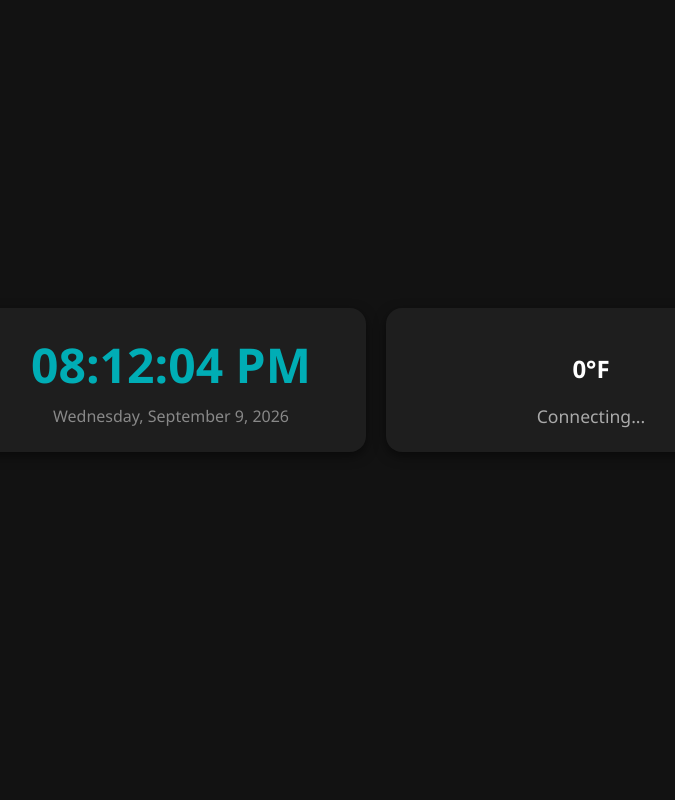
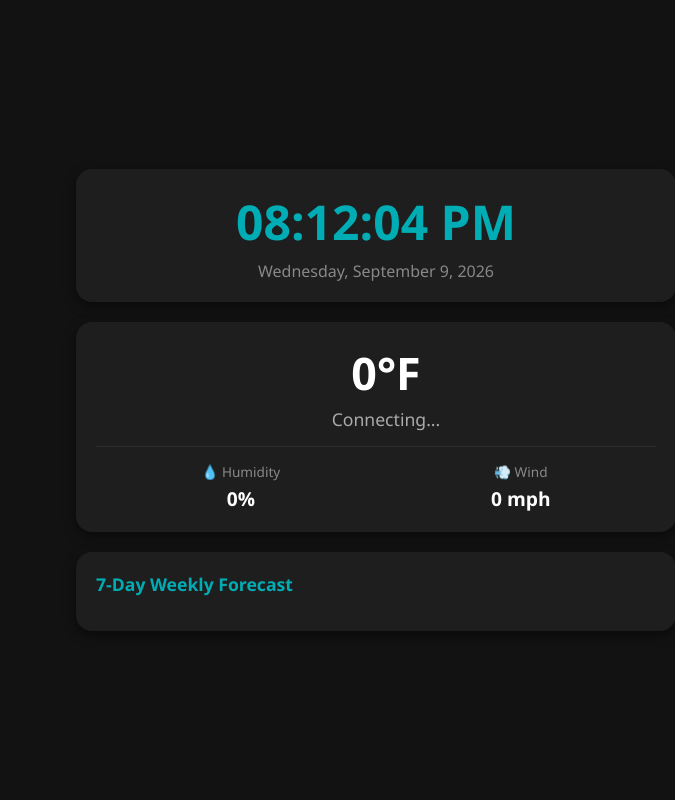
Before and after one commit to jaydev73/solar_monitor, a Flask app: page / in a window 1280 px wide. Shown: the whole page, without its empty margins (264-939 px from the left). Run offline with Flask 3, Linux system fonts and the light colour scheme; data that the repository does not hold is empty.

Commit message:
Add core humidity, wind telemetry, and 7-day forecast views

```diff
--- a/app.py
+++ b/app.py
@@ -4,12 +4,17 @@ import http.client
 import threading
 from flask import Flask, render_template, jsonify
 
-# Global cache holding our isolated weather data records
+# Global cache holding our weather data records
 weather_cache = {
-    "temp_f": 0,
-    "condition": "Connecting...",
-    "is_day": 1,
-    "wmo_code": 0,
+    "current": {
+        "temp_f": 0,
+        "condition": "Connecting...",
+        "wmo_code": 0,
+        "is_day": 1,
+        "humidity": 0,
+        "wind_speed": 0.0
+    },
+    "forecast": [], # List of dictionaries for the 7-day forecast
     "online": False
 }
 
@@ -22,10 +27,17 @@ def home():
     return render_template('index.html')
 
 def fetch_los_angeles_weather():
-    """Queries Open-Meteo for Los Angeles using a background thread loop."""
+    """Queries Open-Meteo for LA weather & 7-day forecast using a background loop."""
     global weather_cache
     host = "api.open-meteo.com"
-    path = "/v1/forecast?latitude=34.0522&longitude=-118.2437&current_weather=true&temperature_unit=fahrenheit"
+
+    # Expanded query path to include current humidity, wind speed, and 7-day daily forecast metrics
+    path = (
+        "/v1/forecast?latitude=34.0522&longitude=-118.2437"
+        "&current=temperature_2m,relative_humidity_2m,is_day,weather_code,wind_speed_10m"
+        "&daily=weather_code,temperature_2m_max,temperature_2m_min"
+        "&temperature_unit=fahrenheit&wind_speed_unit=mph&timezone=America%2FLos_Angeles"
+    )
 
     headers = {
         'User-Agent': 'Mozilla/5.0 (Macintosh; Intel Mac OS X 10_15_7)',
@@ -34,7 +46,7 @@ def fetch_los_angeles_weather():
 
     while True:
         try:
-            print(f"\n📡 [DIAGNOSTIC]: Contacting Host: {host}")
+            print(f"\n📡 [DIAGNOSTIC]: Contacting Host for deep forecast: {host}")
             conn = http.client.HTTPSConnection(host, timeout=4)
             conn.request("GET", path, headers=headers)
             res = conn.getresponse()
@@ -42,25 +54,47 @@ def fetch_los_angeles_weather():
             if res.status == 200:
                 raw_body = res.read().decode('utf-8')
                 data = json.loads(raw_body)
-                current = data["current_weather"]
-                wmo_code = current["weathercode"]
 
-                # Determine text condition
-                condition = "Clear Sky"
-                if 1 <= wmo_code <= 3: condition = "Partly Cloudy"
-                elif 45 <= wmo_code <= 48: condition = "Foggy"
-                elif (51 <= wmo_code <= 67) or (80 <= wmo_code <= 82): condition = "Rainy"
-                elif (71 <= wmo_code <= 77) or (85 <= wmo_code <= 86): condition = "Snowy"
-                elif wmo_code >= 95: condition = "Thunderstorm"
+                # Parse current conditions
+                current = data["current"]
+                wmo_code = current["weather_code"]
 
-                weather_cache.update({
-                    "temp_f": round(current["temperature"]),
+                condition_map = {
+                    0: "Clear Sky", 1: "Partly Cloudy", 2: "Partly Cloudy", 3: "Partly Cloudy",
+                    45: "Foggy", 48: "Foggy", 51: "Rainy", 53: "Rainy", 55: "Rainy",
+                    61: "Rainy", 63: "Rainy", 65: "Rainy", 80: "Rainy", 81: "Rainy", 82: "Rainy",
+                    71: "Snowy", 73: "Snowy", 75: "Snowy", 85: "Snowy", 86: "Snowy",
+                    95: "Thunderstorm", 96: "Thunderstorm", 99: "Thunderstorm"
+                }
+                condition = condition_map.get(wmo_code, "Clear Sky")
+
+                current_parsed = {
+                    "temp_f": round(current["temperature_2m"]),
                     "condition": condition,
                     "wmo_code": wmo_code,
                     "is_day": current["is_day"],
+                    "humidity": current["relative_humidity_2m"],
+                    "wind_speed": round(current["wind_speed_10m"], 1)
+                }
+
+                # Parse 7-Day Forecast arrays
+                daily = data["daily"]
+                forecast_parsed = []
+
+                for i in range(len(daily["time"])):
+                    forecast_parsed.append({
+                        "date_raw": daily["time"][i], # format: "YYYY-MM-DD"
+                        "wmo_code": daily["weather_code"][i],
+                        "max_temp": round(daily["temperature_2m_max"][i]),
+                        "min_temp": round(daily["temperature_2m_min"][i])
+                    })
+
+                weather_cache.update({
+                    "current": current_parsed,
+                    "forecast": forecast_parsed,
                     "online": True
                 })
-                print(f"✅ [SUCCESS]: Parsed Data -> {weather_cache['temp_f']}°F, WMO: {wmo_code}")
+                print(f"✅ [SUCCESS]: Current Temp: {current_parsed['temp_f']}°F | Humidity: {current_parsed['humidity']}%")
             else:
                 weather_cache["online"] = False
                 print(f"❌ [API REFUSAL]: HTTP server error frame.")
@@ -69,24 +103,18 @@ def fetch_los_angeles_weather():
             weather_cache["online"] = False
             print(f"❌ [CRITICAL SYSTEM ERROR]: Fetch stalled: {e}")
 
-        # Poll weather data every 10 minutes (600 seconds) to prevent API bans
-        time.sleep(600)
+        time.sleep(600) # Poll every 10 minutes
 
 @app.route('/api/data', methods=['GET'])
 def get_telemetry():
-    # Instantly returns cached telemetry data to keep the web application fluid
     return jsonify({
         "hardware": {
             "epever_online": True,
             "bms_online": True,
             "weather_online": weather_cache["online"]
         },
-        "weather": {
-            "temp": f"{weather_cache['temp_f']}°F",
-            "meta": weather_cache["condition"],
-            "wmo_code": weather_cache["wmo_code"],
-            "is_day": weather_cache["is_day"]
-        },
+        "weather": weather_cache["current"],
+        "forecast": weather_cache["forecast"],
         "metrics": {
             "pv_power_w": 450,
             "mppt_power_w": 436,
@@ -99,9 +127,6 @@ def get_telemetry():
     })
 
 if __name__ == "__main__":
-    # Start the background weather tracking thread before running the server
     weather_thread = threading.Thread(target=fetch_los_angeles_weather, daemon=True)
     weather_thread.start()
-
-    # Boot Flask directly on Port 5001
     app.run(host='192.168.1.242', port=5001, debug=False, use_reloader=False)
--- a/static/css/style.css
+++ b/static/css/style.css
@@ -7,56 +7,60 @@ body {
     display: flex;
     justify-content: center;
     align-items: center;
-    min-height: 90vh;
+    min-height: 95vh;
 }
 
 .dashboard-container {
-    display: grid;
-    grid-template-columns: repeat(auto-fit, minmax(300px, 1fr));
+    display: flex;
+    flex-direction: column;
     gap: 20px;
     width: 100%;
-    max-width: 800px;
+    max-width: 600px; /* Perfect sizing structural limit for dashboards */
 }
 
 .card {
     background-color: #1e1e1e;
     border-radius: 16px;
-    padding: 24px;
+    padding: 20px;
     box-shadow: 0 4px 12px rgba(0, 0, 0, 0.5);
     text-align: center;
 }
 
-.time-card h1 {
-    font-size: 3rem;
-    margin: 0;
-    color: #00adb5;
+.time-card h1 { font-size: 3rem; margin: 0; color: #00adb5; }
+.time-card p { color: #888; margin: 6px 0 0 0; }
+
+.weather-main { display: flex; align-items: center; justify-content: center; gap: 20px; }
+.weather-svg { width: 90px; height: 90px; pointer-events: none; }
+.weather-info h2 { font-size: 2.8rem; margin: 0; }
+.weather-info p { font-size: 1.1rem; color: #aaa; margin: 4px 0 0 0; }
+
+/* Sub Metrics Row configuration */
+.weather-sub-metrics {
+    display: flex;
+    justify-content: space-around;
+    margin-top: 15px;
+    padding-top: 15px;
+    border-top: 1px solid #2d2d2d;
 }
+.metric-item { display: flex; flex-direction: column; gap: 4px; }
+.metric-item .label { font-size: 0.85rem; color: #888; }
+.metric-item .val { font-size: 1.2rem; font-weight: bold; color: #fff; }
 
-.time-card p {
-    color: #888;
-    margin: 8px 0 0 0;
-}
+/* Weekly Forecast structural list matrix components */
+.forecast-card h3 { text-align: left; margin: 0 0 15px 0; color: #00adb5; font-size: 1.1rem; }
+.forecast-grid { display: flex; flex-direction: column; gap: 10px; }
 
-.weather-main {
+.forecast-day-item {
     display: flex;
     align-items: center;
-    justify-content: center;
-    gap: 20px;
+    justify-content: space-between;
+    background-color: #252525;
+    padding: 10px 16px;
+    border-radius: 10px;
 }
-
-.weather-svg {
-    width: 100px;
-    height: 100px;
-    pointer-events: none; /* Prevents raw hover conflicts within embedded elements */
-}
-
-.weather-info text-align: left; {
-    font-size: 2.5rem;
-    margin: 0;
-}
-
-.weather-info p {
-    font-size: 1.1rem;
-    color: #aaa;
-    margin: 4px 0 0 0;
-}
+.forecast-date { width: 100px; text-align: left; font-weight: 500; }
+.forecast-icon-box { display: flex; align-items: center; justify-content: center; }
+.forecast-svg { width: 35px; height: 35px; pointer-events: none; }
+.forecast-temps { width: 90px; text-align: right; }
+.forecast-temps .high { font-weight: bold; color: #fff; margin-right: 10px; }
+.forecast-temps .low { color: #777; }
--- a/static/js/main.js
+++ b/static/js/main.js
@@ -1,66 +1,77 @@
-// Function to handle continuous live system clock time updates
 function updateClock() {
     const now = new Date();
+    document.getElementById('current-time').textContent = now.toLocaleTimeString('en-US', {
+        hour: '2-digit', minute: '2-digit', second: '2-digit', hour12: true
+    });
+    document.getElementById('current-date').textContent = now.toLocaleDateString('en-US', {
+        weekday: 'long', year: 'numeric', month: 'long', day: 'numeric'
+    });
+}
 
-    // Format Time: 12-hour format with AM/PM
-    document.getElementById('current-time').textContent = now.toLocaleTimeString('en-US', {
-        hour: '2-digit',
-        minute: '2-digit',
-        second: '2-digit',
-        hour12: true
-    });
+function getIconFilename(wmoCode, isDay = 1) {
+    if (wmoCode === 0) return isDay ? 'clear-day.svg' : 'clear-night.svg';
+    if (wmoCode >= 1 && wmoCode <= 3) return isDay ? 'partly-cloudy-day.svg' : 'partly-cloudy-night.svg';
+    if (wmoCode >= 45 && wmoCode <= 48) return 'fog.svg';
+    if ((wmoCode >= 51 && wmoCode <= 67) || (wmoCode >= 80 && wmoCode <= 82)) return 'rain.svg';
+    if ((wmoCode >= 71 && wmoCode <= 77) || (wmoCode >= 85 && wmoCode <= 86)) return 'snow.svg';
+    if (wmoCode >= 95) return 'thunderstorms.svg';
+    return 'not-available.svg';
+}
 
-    // Format Date: e.g., Wednesday, September 9, 2026
-    document.getElementById('current-date').textContent = now.toLocaleDateString('en-US', {
-        weekday: 'long',
-        year: 'numeric',
-        month: 'long',
+function parseForecastDate(dateStr) {
+    // Corrects local time parsing offsets from standard YYYY-MM-DD frames
+    const parts = dateStr.split('-');
+    const dateObj = new Date(parts[0], parts[1] - 1, parts[2]);
+
+    return dateObj.toLocaleDateString('en-US', {
+        weekday: 'short',
+        month: 'short',
         day: 'numeric'
     });
 }
 
-// Function to choose the right Meteocons file based on WMO code and Day/Night flag
-function getIconFilename(wmoCode, isDay) {
-    if (wmoCode === 0) {
-        return isDay ? 'clear-day.svg' : 'clear-night.svg';
-    } else if (wmoCode >= 1 && wmoCode <= 3) {
-        return isDay ? 'partly-cloudy-day.svg' : 'partly-cloudy-night.svg';
-    } else if (wmoCode >= 45 && wmoCode <= 48) {
-        return 'fog.svg';
-    } else if ((wmoCode >= 51 && wmoCode <= 67) || (wmoCode >= 80 && wmoCode <= 82)) {
-        return 'rain.svg';
-    } else if ((wmoCode >= 71 && wmoCode <= 77) || (wmoCode >= 85 && wmoCode <= 86)) {
-        return 'snow.svg';
-    } else if (wmoCode >= 95) {
-        return 'thunderstorms.svg';
-    }
-    return 'not-available.svg';
-}
-
-// Function to fetch real-time Telemetry endpoints from the Flask server
 function fetchTelemetry() {
     fetch('/api/data')
         .then(response => response.json())
         .then(data => {
-            // Update UI elements
-            document.getElementById('weather-temp').textContent = data.weather.temp;
-            document.getElementById('weather-condition').textContent = data.weather.meta;
+            // 1. Render Current Weather Panel
+            document.getElementById('weather-temp').textContent = `${data.weather.temp_f}°F`;
+            document.getElementById('weather-condition').textContent = data.weather.condition;
+            document.getElementById('weather-humidity').textContent = `${data.weather.humidity}%`;
+            document.getElementById('weather-wind').textContent = `${data.weather.wind_speed} mph`;
 
-            // Generate path to the correct animated Meteocon SVG file
             const iconName = getIconFilename(data.weather.wmo_code, data.weather.is_day);
-            const iconUrl = `/static/weather-icons/${iconName}`;
+            document.getElementById('weather-icon-container').innerHTML =
+                `<object type="image/svg+xml" data="/static/weather-icons/${iconName}" class="weather-svg"></object>`;
 
-            // Inject the animated SVG as an object element to maintain dynamic CSS properties
-            const container = document.getElementById('weather-icon-container');
-            container.innerHTML = `<object type="image/svg+xml" data="${iconUrl}" class="weather-svg"></object>`;
+            // 2. Render 7-Day Forecast Grid Panels
+            const forecastContainer = document.getElementById('forecast-grid-container');
+            forecastContainer.innerHTML = ''; // Wipe out previous loop fragments
+
+            data.forecast.forEach((day, index) => {
+                const dateLabel = index === 0 ? "Today" : parseForecastDate(day.date_raw);
+                const forecastIcon = getIconFilename(day.wmo_code, 1); // Defaulting daytime icons for forecast list
+
+                const dayHtml = `
+                    <div class="forecast-day-item">
+                        <div class="forecast-date">${dateLabel}</div>
+                        <div class="forecast-icon-box">
+                            <object type="image/svg+xml" data="/static/icons/${forecastIcon}" class="forecast-svg"></object>
+                        </div>
+                        <div class="forecast-temps">
+                            <span class="high">${day.max_temp}°</span>
+                            <span class="low">${day.min_temp}°</span>
+                        </div>
+                    </div>
+                `;
+                forecastContainer.insertAdjacentHTML('beforeend', dayHtml);
+            });
         })
-        .catch(error => console.error('Error fetching dashboard telemetry:', error));
+        .catch(error => console.error('Error fetching dashboard metrics:', error));
 }
 
-// Intervals configuration
-setInterval(updateClock, 1000);     // Refresh time strings every 1 second
-setInterval(fetchTelemetry, 3000); // Poll backend telemetry framework data every 3 seconds
+setInterval(updateClock, 1000);
+setInterval(fetchTelemetry, 3000);
 
-// Initial execution blocks
 updateClock();
 fetchTelemetry();
--- a/templates/index.html
+++ b/templates/index.html
@@ -14,15 +14,33 @@
             <p id="current-date">Loading date...</p>
         </div>
 
-        <!-- Weather Forecast Card -->
+        <!-- Weather Main Conditions Card -->
         <div class="card weather-card">
             <div class="weather-main">
-                <!-- SVG Icon container dynamically filled by Javascript -->
                 <div id="weather-icon-container"></div>
                 <div class="weather-info">
                     <h2 id="weather-temp">--°F</h2>
                     <p id="weather-condition">Connecting...</p>
                 </div>
+            </div>
+            <!-- New Core Metrics Row -->
+            <div class="weather-sub-metrics">
+                <div class="metric-item">
+                    <span class="label">💧 Humidity</span>
+                    <span id="weather-humidity" class="val">--%</span>
+                </div>
+                <div class="metric-item">
+                    <span class="label">💨 Wind</span>
+                    <span id="weather-wind" class="val">-- mph</span>
+                </div>
+            </div>
+        </div>
+
+        <!-- New Card Layout: 7-Day Forecast Grid -->
+        <div class="card forecast-card">
+            <h3>7-Day Weekly Forecast</h3>
+            <div id="forecast-grid-container" class="forecast-grid">
+                <!-- Injected dynamically by javascript loops -->
             </div>
         </div>
     </div>
```
